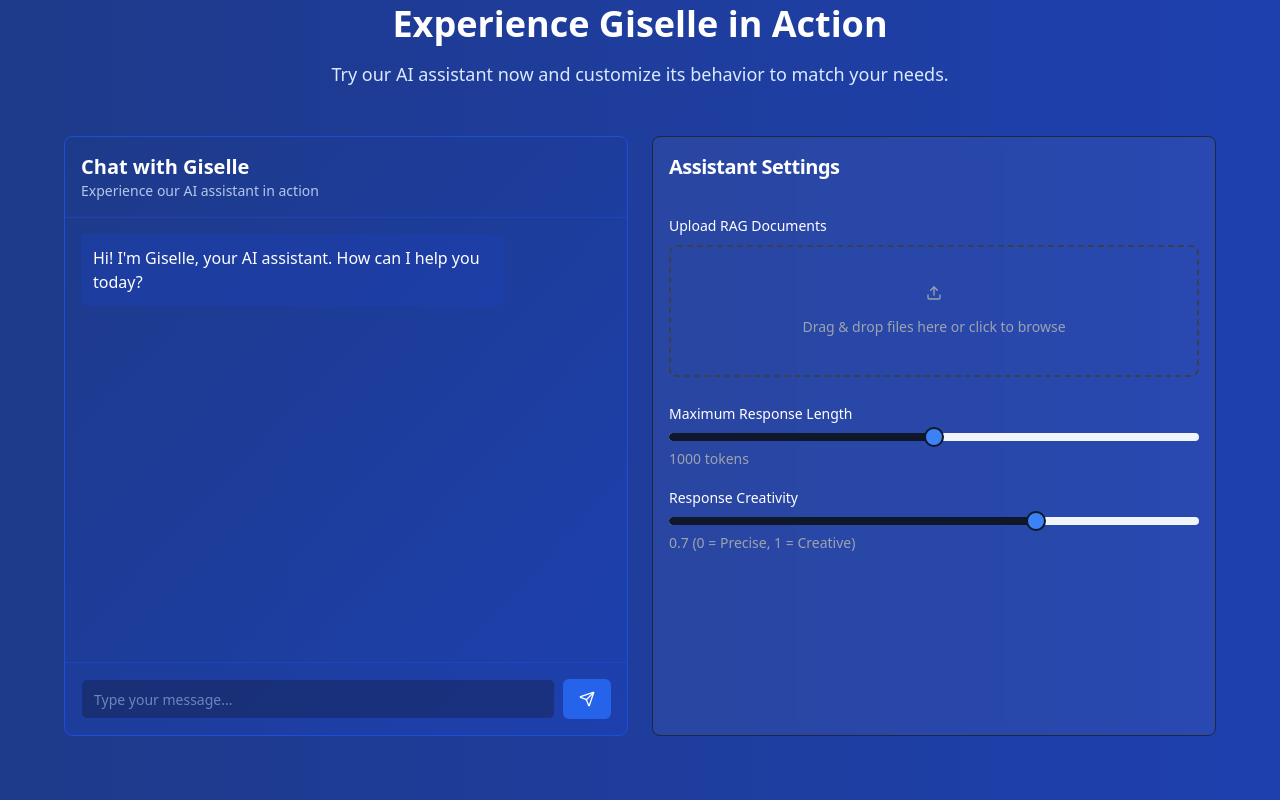
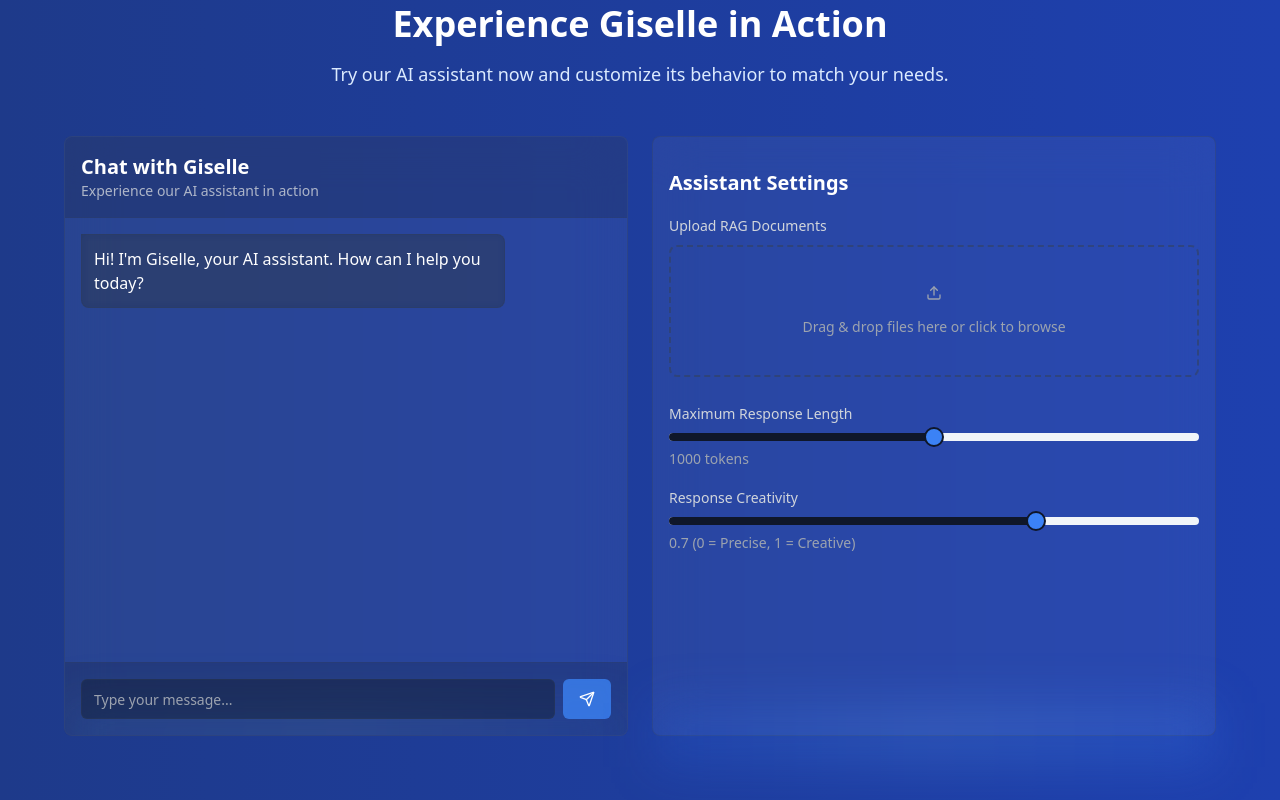
Before and after one commit to Fsivri-cpu/fluid-narrative-site, a React (Vite) app: page / in a window 1280 px wide. Shown: the part 1660-2460 px from the top of the page. Built offline with nearby package versions, Linux system fonts and the light colour scheme.

Commit message:
Refactor: Improve chat interface design
Improve the design of the chat interface to be less visually straining, more modern, and minimalistic. Add a subtle, random, blue-toned light effect to the bottom of the chat frame.

```diff
--- a/src/components/chat/AssistantSettings.tsx
+++ b/src/components/chat/AssistantSettings.tsx
@@ -3,7 +3,6 @@ import React from 'react';
 import { Label } from "@/components/ui/label";
 import { Input } from "@/components/ui/input";
 import { Slider } from "@/components/ui/slider";
-import { Card, CardHeader, CardTitle, CardContent } from "@/components/ui/card";
 import { Upload } from 'lucide-react';
 import { Button } from "@/components/ui/button";
 
@@ -21,14 +20,17 @@ export const AssistantSettings = ({
   temperature
 }: AssistantSettingsProps) => {
   return (
-    <div className="h-[600px] space-y-4 p-4 bg-white/5 backdrop-blur-sm rounded-lg border border-gray-800">
-      <CardHeader className="p-0">
-        <CardTitle className="text-xl font-semibold text-white mb-4">Assistant Settings</CardTitle>
-      </CardHeader>
-      <CardContent className="p-0 space-y-6">
+    <div className="h-[600px] space-y-4 p-4 bg-gray-50/5 backdrop-blur-xl rounded-lg border border-gray-700/30 relative">
+      {/* Glowing effect */}
+      <div className="absolute -bottom-8 left-0 right-0 h-16 bg-gradient-to-r from-blue-600/20 via-blue-400/20 to-blue-500/20 blur-xl" />
+
+      <div className="relative z-10">
+        <h2 className="text-xl font-semibold text-white mb-4">Assistant Settings</h2>
+
+        <div className="space-y-6">
           <div className="space-y-2">
-          <Label className="text-white">Upload RAG Documents</Label>
-          <div className="border-2 border-dashed border-gray-700 rounded-lg p-4 text-center hover:border-blue-500 transition-colors cursor-pointer">
+            <Label className="text-gray-300">Upload RAG Documents</Label>
+            <div className="border-2 border-dashed border-gray-700/50 rounded-lg p-4 text-center hover:border-blue-500/50 transition-colors cursor-pointer">
               <Button variant="ghost" className="w-full h-24 flex flex-col items-center justify-center space-y-2">
                 <Upload className="h-8 w-8 text-gray-400" />
                 <span className="text-sm text-gray-400">Drag & drop files here or click to browse</span>
@@ -38,7 +40,7 @@ export const AssistantSettings = ({
 
           <div className="space-y-4">
             <div className="space-y-2">
-            <Label className="text-white">Maximum Response Length</Label>
+              <Label className="text-gray-300">Maximum Response Length</Label>
               <Slider
                 value={[maxTokens]}
                 onValueChange={([value]) => onMaxTokensChange(value)}
@@ -52,7 +54,7 @@ export const AssistantSettings = ({
             </div>
 
             <div className="space-y-2">
-            <Label className="text-white">Response Creativity</Label>
+              <Label className="text-gray-300">Response Creativity</Label>
               <Slider
                 value={[temperature]}
                 onValueChange={([value]) => onTemperatureChange(value)}
@@ -66,7 +68,8 @@ export const AssistantSettings = ({
               </div>
             </div>
           </div>
-      </CardContent>
+        </div>
+      </div>
     </div>
   );
 };
--- a/src/components/chat/ChatInterface.tsx
+++ b/src/components/chat/ChatInterface.tsx
@@ -1,3 +1,4 @@
+
 import React, { useState } from 'react';
 import { Send } from 'lucide-react';
 import { Button } from "@/components/ui/button";
@@ -39,12 +40,15 @@ export const ChatInterface = ({ maxTokens, temperature }: ChatInterfaceProps) =>
   };
 
   return (
-    <div className="h-[600px] rounded-lg overflow-hidden bg-gradient-to-br from-blue-900/95 to-blue-800/95 backdrop-blur-xl border border-blue-700">
-      <div className="flex flex-col h-full">
+    <div className="relative h-[600px] rounded-lg overflow-hidden bg-gray-50/5 backdrop-blur-xl border border-gray-700/30">
+      {/* Glowing effect */}
+      <div className="absolute -bottom-8 left-0 right-0 h-16 bg-gradient-to-r from-blue-500/20 via-blue-400/20 to-blue-600/20 blur-xl" />
+
+      <div className="flex flex-col h-full relative z-10">
         {/* Chat Header */}
-        <div className="p-4 border-b border-blue-700/50">
+        <div className="p-4 border-b border-gray-700/20 bg-gray-900/20">
           <h2 className="text-xl font-semibold text-white">Chat with Giselle</h2>
-          <p className="text-blue-100/80 text-sm">Experience our AI assistant in action</p>
+          <p className="text-gray-300/80 text-sm">Experience our AI assistant in action</p>
         </div>
 
         {/* Messages Container */}
@@ -55,10 +59,10 @@ export const ChatInterface = ({ maxTokens, temperature }: ChatInterfaceProps) =>
               className={`flex ${message.isBot ? 'justify-start' : 'justify-end'}`}
             >
               <div
-                className={`max-w-[80%] p-3 rounded-lg ${
+                className={`max-w-[80%] p-3 rounded-lg backdrop-blur-sm ${
                   message.isBot
-                    ? 'bg-blue-800/50 text-white rounded-tl-none'
-                    : 'bg-white/10 text-white rounded-tr-none'
+                    ? 'bg-gray-800/40 text-white rounded-tl-none border border-gray-700/30'
+                    : 'bg-blue-500/20 text-white rounded-tr-none border border-blue-400/30'
                 }`}
               >
                 {message.text}
@@ -67,11 +71,11 @@ export const ChatInterface = ({ maxTokens, temperature }: ChatInterfaceProps) =>
           ))}
           {isTyping && (
             <div className="flex justify-start">
-              <div className="bg-blue-800/50 text-white p-3 rounded-lg rounded-tl-none">
+              <div className="bg-gray-800/40 text-white p-3 rounded-lg rounded-tl-none border border-gray-700/30">
                 <div className="flex space-x-2">
-                  <div className="w-2 h-2 bg-blue-400 rounded-full animate-bounce [animation-delay:-0.3s]"></div>
-                  <div className="w-2 h-2 bg-blue-400 rounded-full animate-bounce [animation-delay:-0.15s]"></div>
-                  <div className="w-2 h-2 bg-blue-400 rounded-full animate-bounce"></div>
+                  <div className="w-2 h-2 bg-gray-400 rounded-full animate-bounce [animation-delay:-0.3s]"></div>
+                  <div className="w-2 h-2 bg-gray-400 rounded-full animate-bounce [animation-delay:-0.15s]"></div>
+                  <div className="w-2 h-2 bg-gray-400 rounded-full animate-bounce"></div>
                 </div>
               </div>
             </div>
@@ -79,18 +83,18 @@ export const ChatInterface = ({ maxTokens, temperature }: ChatInterfaceProps) =>
         </div>
 
         {/* Input Area */}
-        <div className="p-4 border-t border-blue-700/50">
+        <div className="p-4 border-t border-gray-700/20 bg-gray-900/20">
           <div className="flex gap-2">
             <Input
               value={newMessage}
               onChange={(e) => setNewMessage(e.target.value)}
               onKeyPress={(e) => e.key === 'Enter' && handleSend()}
               placeholder="Type your message..."
-              className="flex-1 bg-blue-950/50 border-blue-700/50 text-white placeholder:text-blue-200/50"
+              className="flex-1 bg-gray-900/40 border-gray-700/30 text-white placeholder:text-gray-400"
             />
             <Button
               onClick={handleSend}
-              className="bg-blue-600 hover:bg-blue-700 text-white"
+              className="bg-blue-500/80 hover:bg-blue-600/80 text-white backdrop-blur-sm"
             >
               <Send className="h-4 w-4" />
             </Button>
```
Lines whose indentation alone changed are shown as unchanged.
